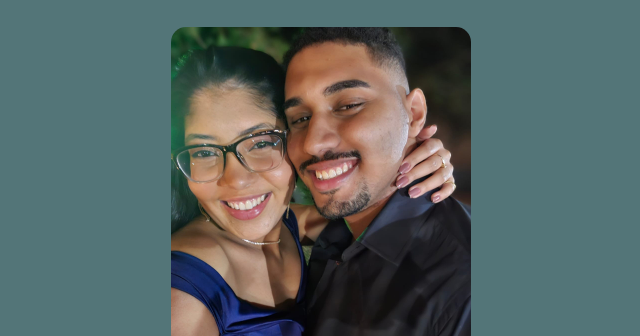
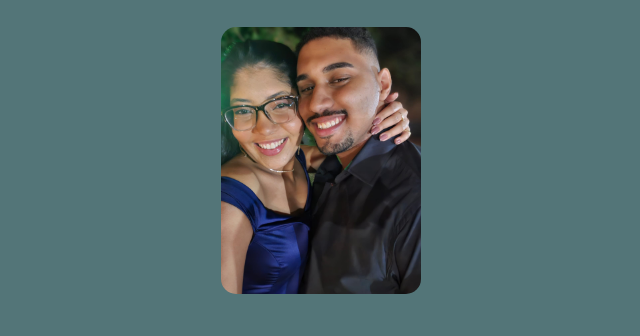
Before and after one commit to GuiiMelgaco/Namoro, a plain HTML site: page index.html in a window 1280 px wide. Shown: the part 73-409 px from the top of the page, without its empty margins (319-959 px from the left). Drawn offline with Linux system fonts and the light colour scheme.

Commit message:
Update index.html

```diff
--- a/index.html
+++ b/index.html
@@ -84,7 +84,7 @@
 </head>
 <body>
     <h1>Guilherme & Cíntia<br></h1>
-    <img src="imagens/fotocapa.jpeg" alt= "Foto da capa" style="width: 80%;max-width: 300px; margin: 20px 0; border-radius: 15px;">
+    <img src="imagens/fotocapa.jpeg" alt= "Foto da capa" style="width: 50%;max-width: 200px; margin: 20px 0; border-radius: 15px;">
     <h1><br>Nossa história começou há:</h1>
     <div class="contador">
         <div class="bloco" id="anos">Calculando...</div>
```
